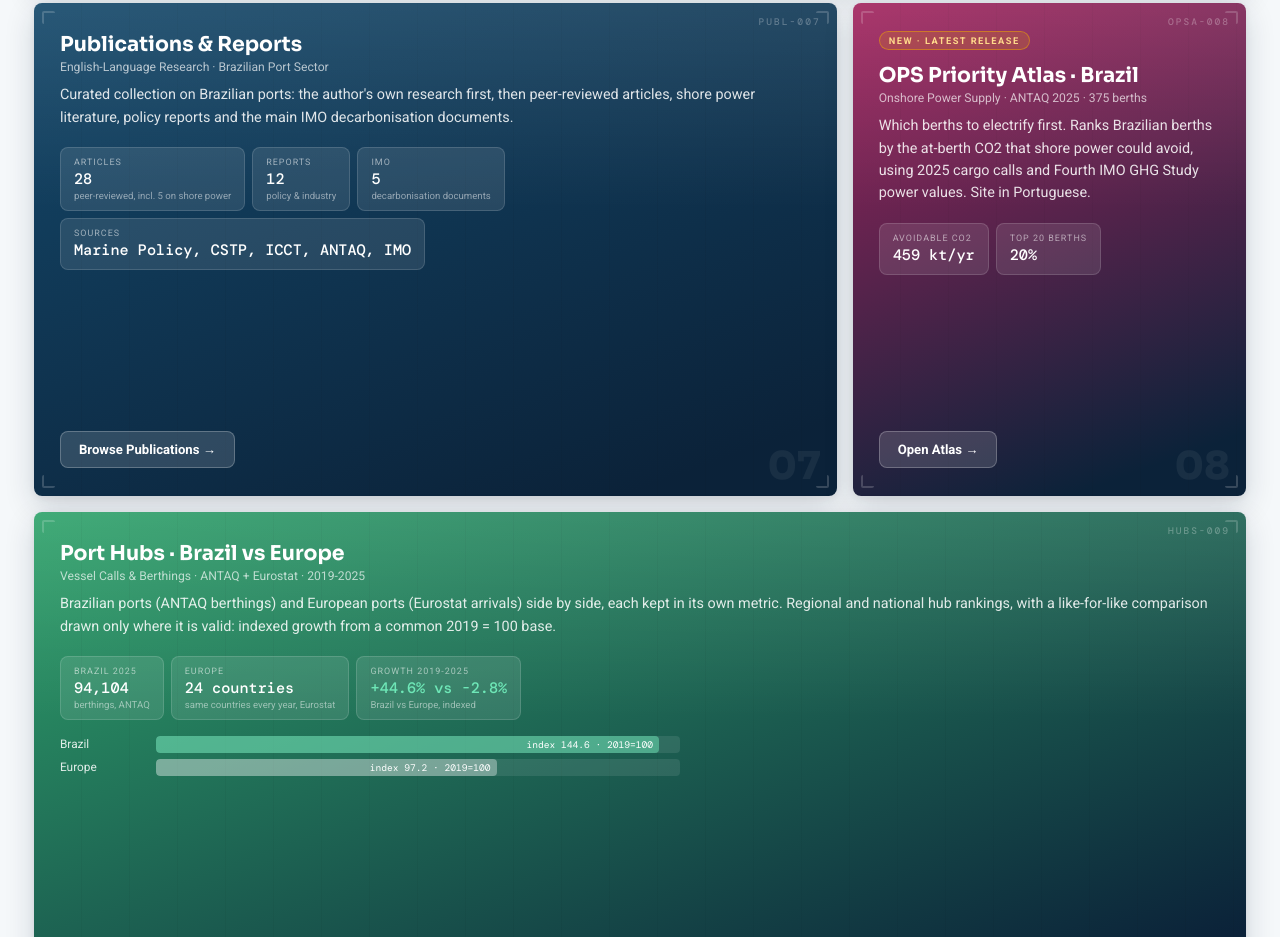
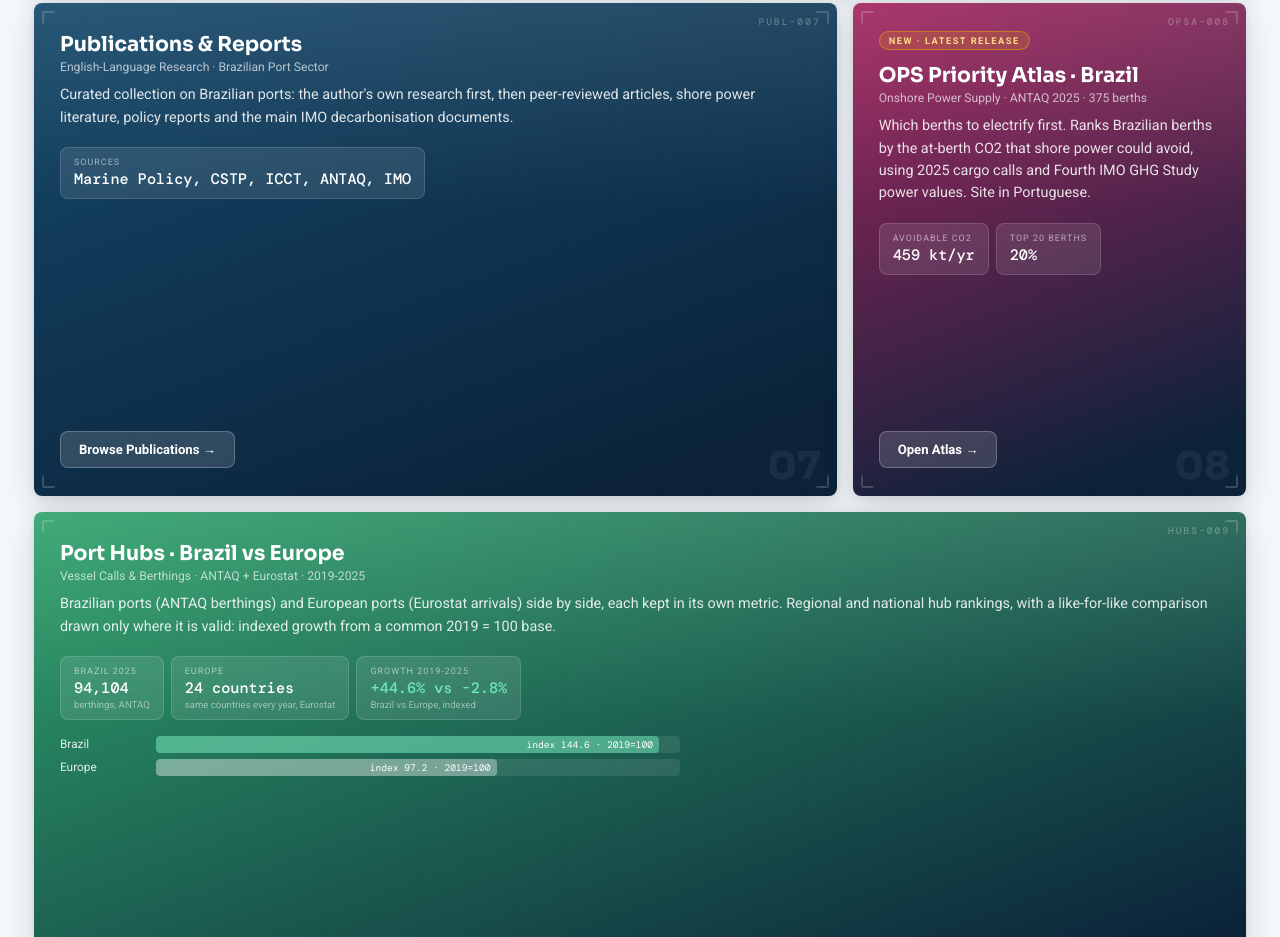
Before and after one commit to darlianecunha/brazilportdata, a plain HTML site: page index.html in a window 1280 px wide. Shown: the part 2279-3216 px from the top of the page. Drawn offline with nearby package versions, Linux system fonts and the light colour scheme.

Commit message:
Update ANTAQ range to 2010-2026 and drop publication counts
- Meta description now reads ANTAQ 2010-2026, matching the data
  (to February 2026); the related test is no longer an expected failure.
- Publications card no longer shows article, report and IMO counts, so it
  does not need editing when publications are added.
- Remove the committed __pycache__ and ignore it.

```diff
--- a/index.html
+++ b/index.html
@@ -4,7 +4,7 @@
 <meta charset="UTF-8">
 <meta name="viewport" content="width=device-width, initial-scale=1.0">
 <title>Brazil Port Data · Port Analytics, Emissions &amp; SDG Research</title>
-<meta name="description" content="Structured data, dashboards and sustainability analytics on Brazilian ports (ANTAQ 2010-2025) and European shipping (EU MRV, Eurostat, Sentinel-5P). Led by Darliane Cunha, PhD.">
+<meta name="description" content="Structured data, dashboards and sustainability analytics on Brazilian ports (ANTAQ 2010-2026) and European shipping (EU MRV, Eurostat, Sentinel-5P). Led by Darliane Cunha, PhD.">
 <link rel="canonical" href="https://www.brazilportdata.com/">
 <meta name="theme-color" content="#0B2239">
 <link rel="icon" type="image/svg+xml" href="/favicon.svg">
@@ -633,21 +633,6 @@
           <div class="desc">Curated collection on Brazilian ports: the author's own research first, then peer-reviewed articles, shore power literature, policy reports and the main IMO decarbonisation documents.</div>
           <div class="chips">
             <div class="chip">
-              <div class="chip-lbl">Articles</div>
-              <div class="chip-val">28</div>
-              <div class="chip-sub">peer-reviewed, incl. 5 on shore power</div>
-            </div>
-            <div class="chip">
-              <div class="chip-lbl">Reports</div>
-              <div class="chip-val">12</div>
-              <div class="chip-sub">policy &amp; industry</div>
-            </div>
-            <div class="chip">
-              <div class="chip-lbl">IMO</div>
-              <div class="chip-val">5</div>
-              <div class="chip-sub">decarbonisation documents</div>
-            </div>
-            <div class="chip">
               <div class="chip-lbl">Sources</div>
               <div class="chip-val">Marine Policy, CSTP, ICCT, ANTAQ, IMO</div>
             </div>
```
Also changed, not shown: 2 other files.
